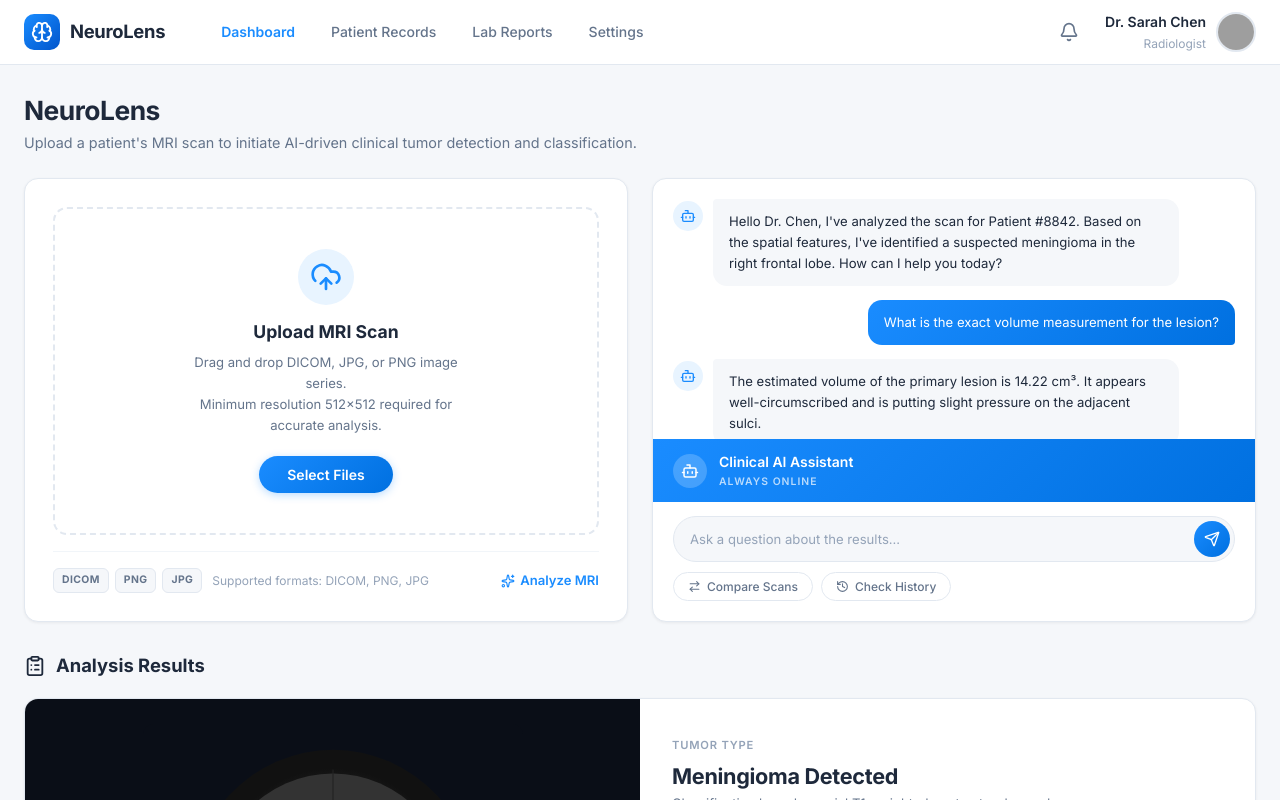
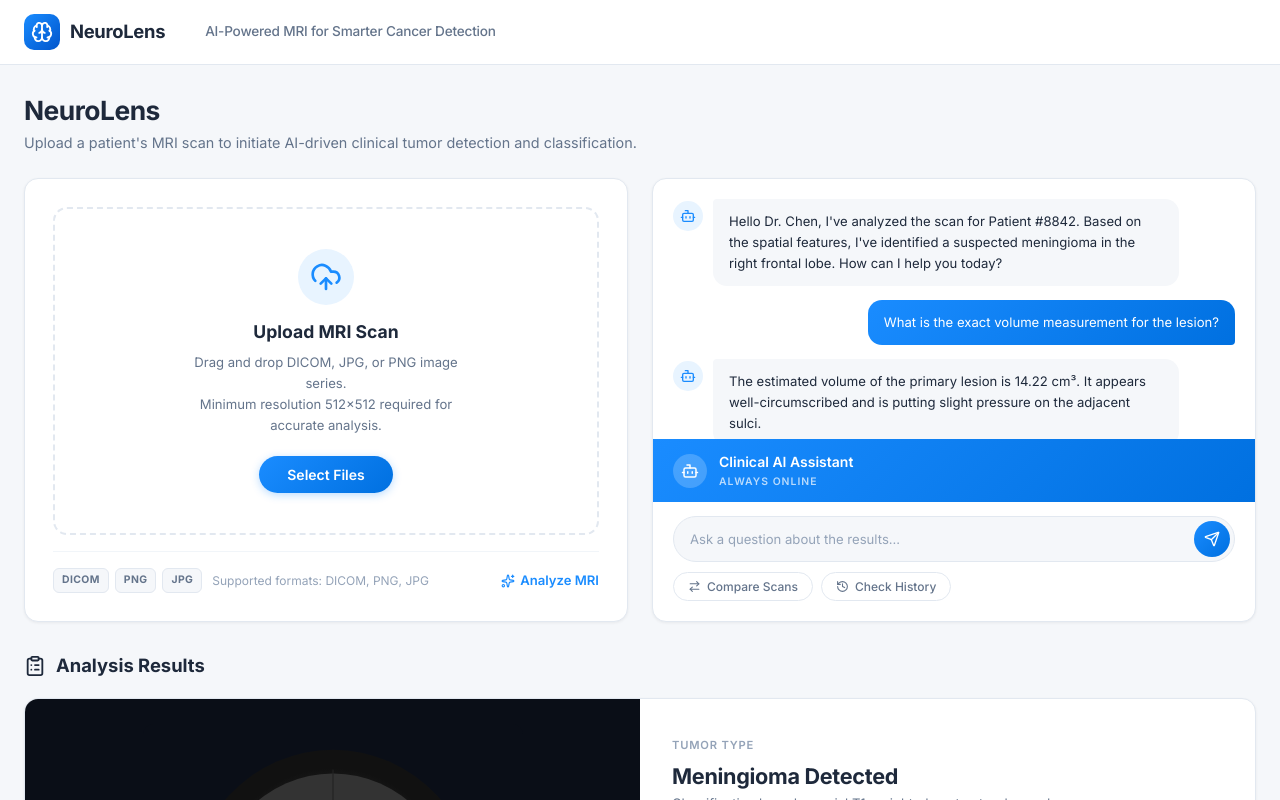
Before and after one commit to specM7/DSGP_Group_33_Brain_Tumor_Predictor, a React (Vite) app in the folder neurolens-dashboard/: page / in a window 1280 px wide. Shown: the top 800 px of the page. Built offline with nearby package versions, Linux system fonts and the light colour scheme; grey boxes are pictures that could not be loaded.

Commit message:
there was fixes in the

```diff
--- a/neurolens-dashboard/src/App.css
+++ b/neurolens-dashboard/src/App.css
@@ -46,6 +46,13 @@
   font-weight: 700;
   color: var(--color-text);
   letter-spacing: -0.3px;
+}
+
+.navbar-caption {
+  font-size: 0.85rem;
+  font-weight: 500;
+  color: var(--color-text-secondary);
+  letter-spacing: -0.2px;
 }
 
 .nav-links {
--- a/neurolens-dashboard/src/components/Navbar.jsx
+++ b/neurolens-dashboard/src/components/Navbar.jsx
@@ -1,6 +1,4 @@
-import { Bell, Brain } from 'lucide-react';
-
-const navLinks = ['Dashboard', 'Patient Records', 'Lab Reports', 'Settings'];
+import { Brain } from 'lucide-react';
 
 export default function Navbar() {
     return (
@@ -13,32 +11,7 @@ export default function Navbar() {
                         </div>
                         <span className="brand-text">NeuroLens</span>
                     </div>
-                    <ul className="nav-links">
-                        {navLinks.map((link) => (
-                            <li key={link}>
-                                <a href="#" className={link === 'Dashboard' ? 'active' : ''}>
-                                    {link}
-                                </a>
-                            </li>
-                        ))}
-                    </ul>
-                </div>
-                <div className="navbar-right">
-                    <button className="icon-btn" aria-label="Notifications">
-                        <Bell size={20} />
-                    </button>
-                    <div className="user-profile">
-                        <div className="user-info">
-                            <span className="user-name">Dr. Sarah Chen</span>
-                            <span className="user-role">Radiologist</span>
-                        </div>
-                        <div className="user-avatar">
-                            <img
-                                src="https://ui-avatars.com/api/?name=Sarah+Chen&background=1a8cff&color=fff&size=80&font-size=0.4&bold=true"
-                                alt="Dr. Sarah Chen"
-                            />
-                        </div>
-                    </div>
+                    <span className="navbar-caption">AI-Powered MRI for Smarter Cancer Detection</span>
                 </div>
             </div>
         </nav>
```
